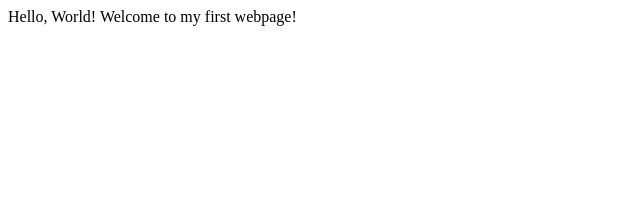
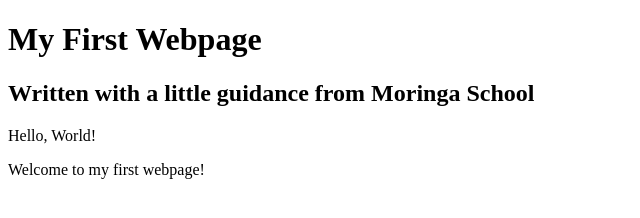
Before and after one commit to mmwihaki/my-first-webpage, a plain HTML site: page my-first-webpage.html in a window 1280 px wide. Shown: the whole page, without its empty margins (0-640 px from the left). Drawn offline with Linux system fonts and the light colour scheme.

Commit message:
add header block elements

```diff
--- a/my-first-webpage.html
+++ b/my-first-webpage.html
@@ -4,7 +4,10 @@
     <title>My First Webpage!</title>
   </head>
   <body>
-    Hello, World!
-    Welcome to my first webpage!
+    <h1>My First Webpage</h1>
+    <h2>Written with a little guidance from Moringa School</h2>
+
+    <p>Hello, World!</p>
+    <p>Welcome to my first webpage!</p>
   </body>
 </html>
```
